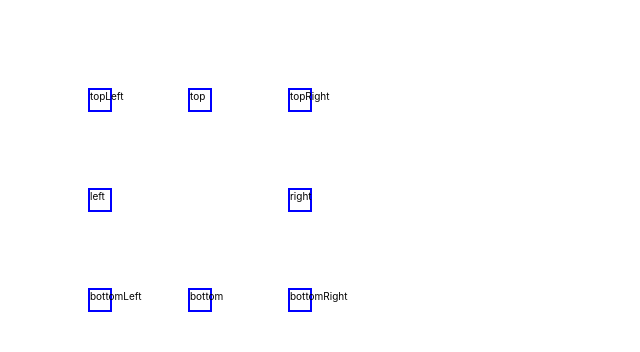
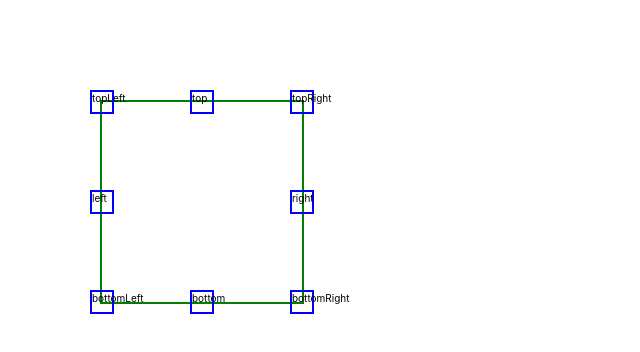
Before and after one commit to AlexOuttaspace/use-resizer, a React (Create React App) app: page / in a window 1280 px wide. Shown: the top 352 px of the page, without its empty margins (0-640 px from the left). Built offline with nearby package versions, Linux system fonts and the light colour scheme.

Commit message:
add custom memo

```diff
--- a/src/App.tsx
+++ b/src/App.tsx
@@ -4,6 +4,7 @@ import { useResizer, ResizeDirection } from './resizer'
 
 const wrapperStyle: React.CSSProperties = {
   position: 'absolute',
+  border: '1px solid green',
   left: 100,
   top: 100
 }
--- a/src/resizer.ts
+++ b/src/resizer.ts
@@ -1,4 +1,4 @@
-import { useCallback, useMemo, useState } from 'react'
+import { useMemo, useState } from 'react'
 
 export type ResizeDirection = 'top' | 'topRight' | 'right' | 'bottomRight' | 'bottom' | 'bottomLeft' | 'left' | 'topLeft'
 type TPointCoords = { x: number, y: number }
@@ -6,7 +6,7 @@ type TOnPointerDown = (event: React.PointerEvent<HTMLElement>) => void
 type TCreatePointerDownHandler = (resizeDirection: ResizeDirection) => TOnPointerDown
 
 type HandleProps = {
-  onPointerDown: TOnPointerDown
+  onPointerDown?: TOnPointerDown
 }
 
 type HandlePropsMap = {
@@ -113,12 +113,28 @@ const createMoveHandler = (
   }
 }
 
+/*
+  This small custom memoize is used to prevent recreation of onPointerDown
+  event handlers during interaction, when our width and height can change up to 60 times per second.
+  If we recreate and attach event handlers on each rerender we lose 50% of our performance.
+*/
+const memoizedHandler = (() => {
+  let memoized: any
+  return <T extends (...args: any[]) => any>(arg: T, shouldUseMemoized: boolean): T  => {
+    if (!shouldUseMemoized || memoized === undefined) {
+      memoized = arg
+      return arg
+    }
+
+    return memoized
+  }
+})()
 
 export const useResizer = (useResizerOptions: TUseResizerOptions): HandlePropsMap => {
-  const [memoized, setNewMemoized] = useState(false)
-  const createPointerDownHandler = useCallback<TCreatePointerDownHandler>((resizeDirection) => {
-    return (event) => {
+  const [isResizing, setIsResizing] = useState(false)
+  const createPointerDownHandler = useMemo(() => memoizedHandler<TCreatePointerDownHandler>((resizeDirection: any) => (event: any) => {
     blockTextSelection(event)
+    setIsResizing(true)
 
     const initialCoords: TPointCoords = getEventCoordinates(event.nativeEvent)
     /* Use closure that preserves inital coords of interaction */
@@ -130,23 +146,12 @@ export const useResizer = (useResizerOptions: TUseResizerOptions): HandlePropsMa
     /* Add event listener that will stop interaction once the pointer is up */
     window.addEventListener('pointerup', () => {
       window.removeEventListener('pointermove', moveHandler, false)
-        setNewMemoized(!memoized)
+      setIsResizing(false)
     }, {
       capture: false,
       once: true /* We only need this to fire once per interaction */
     })
-    }
-    /*
-      We change `memoized` state each time interaction ends (pointerup event),
-      so that we only create new event handlers when interaction is over.
-
-      This is required for performance, because otherwise each time we change width or height
-      of the element (which during interaction can happen about 60 time per second) we create new
-      onPointerDown event handlers and reattach them to element. These event handlers are useless
-      until the intraction is over. Profiler shows about 50% performance boost, so although solution is
-      a bit ugly, it stays here until I find something better.
-    */
-  }, [memoized]) // eslint-disable-line react-hooks/exhaustive-deps
+  }, !isResizing), [isResizing, useResizerOptions] )
 
   const handlePropsMap = useMemo(() => allowedResizeDirections.reduce<HandlePropsMap>((acc, direction) => {
     return {
```
Lines whose indentation alone changed are shown as unchanged.
